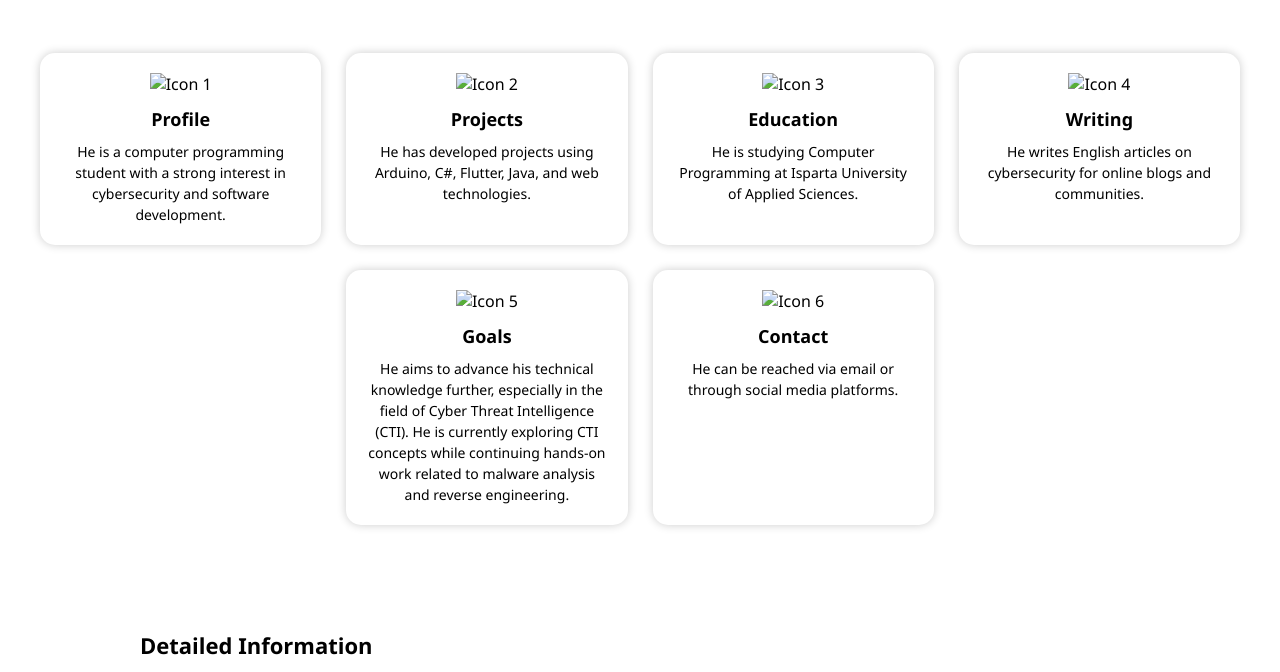
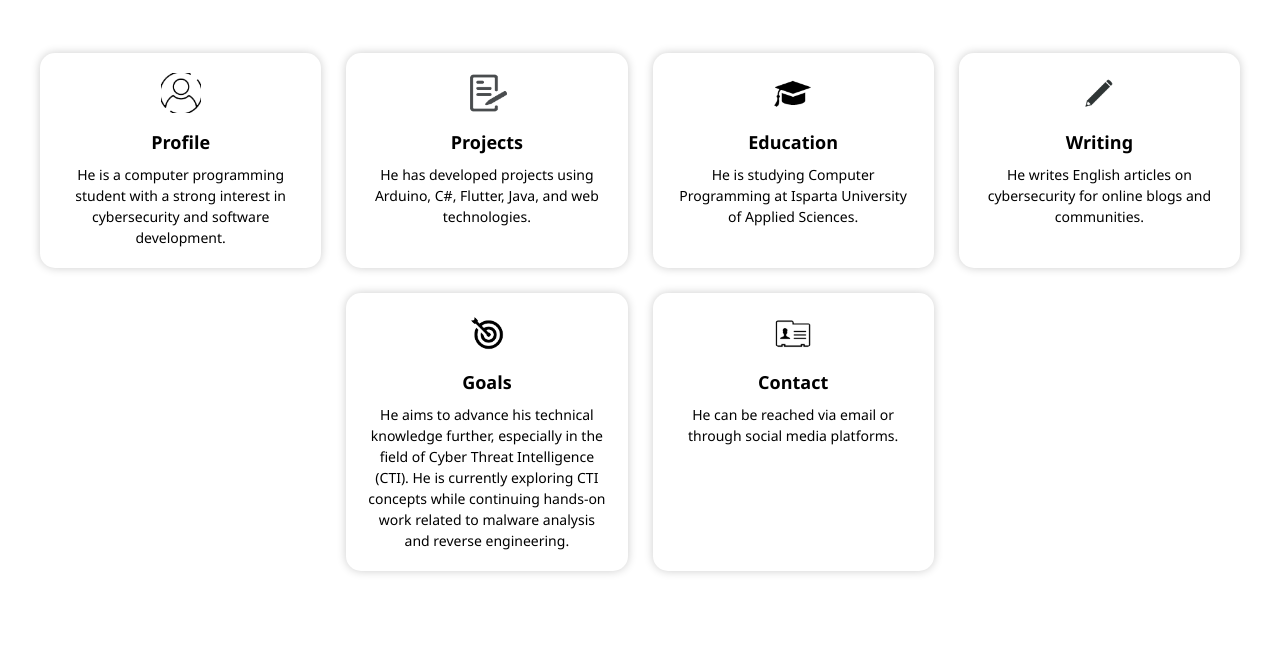
Before and after one commit to nsicha/enes, a plain HTML site: page index.html in a window 1280 px wide. Shown: the part 127-799 px from the top of the page. Drawn offline with Linux system fonts and the light colour scheme.

Commit message:
Update index.html

```diff
--- a/index.html
+++ b/index.html
@@ -14,28 +14,28 @@
 
   <section class="grid-container">
     <div class="card">
-      <img src="profil.png" alt="Icon 1" />
+      <img src="/img/profil.png" alt="Icon 1" />
       <div class="card-title">Profile</div>
       <div class="card-content">
         He is a computer programming student with a strong interest in cybersecurity and software development.
       </div>
     </div>
     <div class="card">
-      <img src="proje.png" alt="Icon 2" />
+      <img src="/img/proje.png" alt="Icon 2" />
       <div class="card-title">Projects</div>
       <div class="card-content">
         He has developed projects using Arduino, C#, Flutter, Java, and web technologies.
       </div>
     </div>
     <div class="card">
-      <img src="edu.png" alt="Icon 3" />
+      <img src="/img/edu.png" alt="Icon 3" />
       <div class="card-title">Education</div>
       <div class="card-content">
         He is studying Computer Programming at Isparta University of Applied Sciences.
       </div>
     </div>
     <div class="card">
-      <img src="writing.png" alt="Icon 4" />
+      <img src="/img/writing.png" alt="Icon 4" />
       <div class="card-title">Writing</div>
       <div class="card-content">
         He writes English articles on cybersecurity for online blogs and communities.
@@ -43,14 +43,14 @@
     </div>
     <br>
     <div class="card">
-      <img src="goals.png" alt="Icon 5" />
+      <img src="/img/goals.png" alt="Icon 5" />
       <div class="card-title">Goals</div>
       <div class="card-content">
         He aims to advance his technical knowledge further, especially in the field of Cyber Threat Intelligence (CTI). He is currently exploring CTI concepts while continuing hands-on work related to malware analysis and reverse engineering.
       </div>
     </div>
     <div class="card">
-      <img src="contact.png" alt="Icon 6" />
+      <img src="/img/contact.png" alt="Icon 6" />
       <div class="card-title">Contact</div>
       <div class="card-content">
         He can be reached via email or through social media platforms.
```
